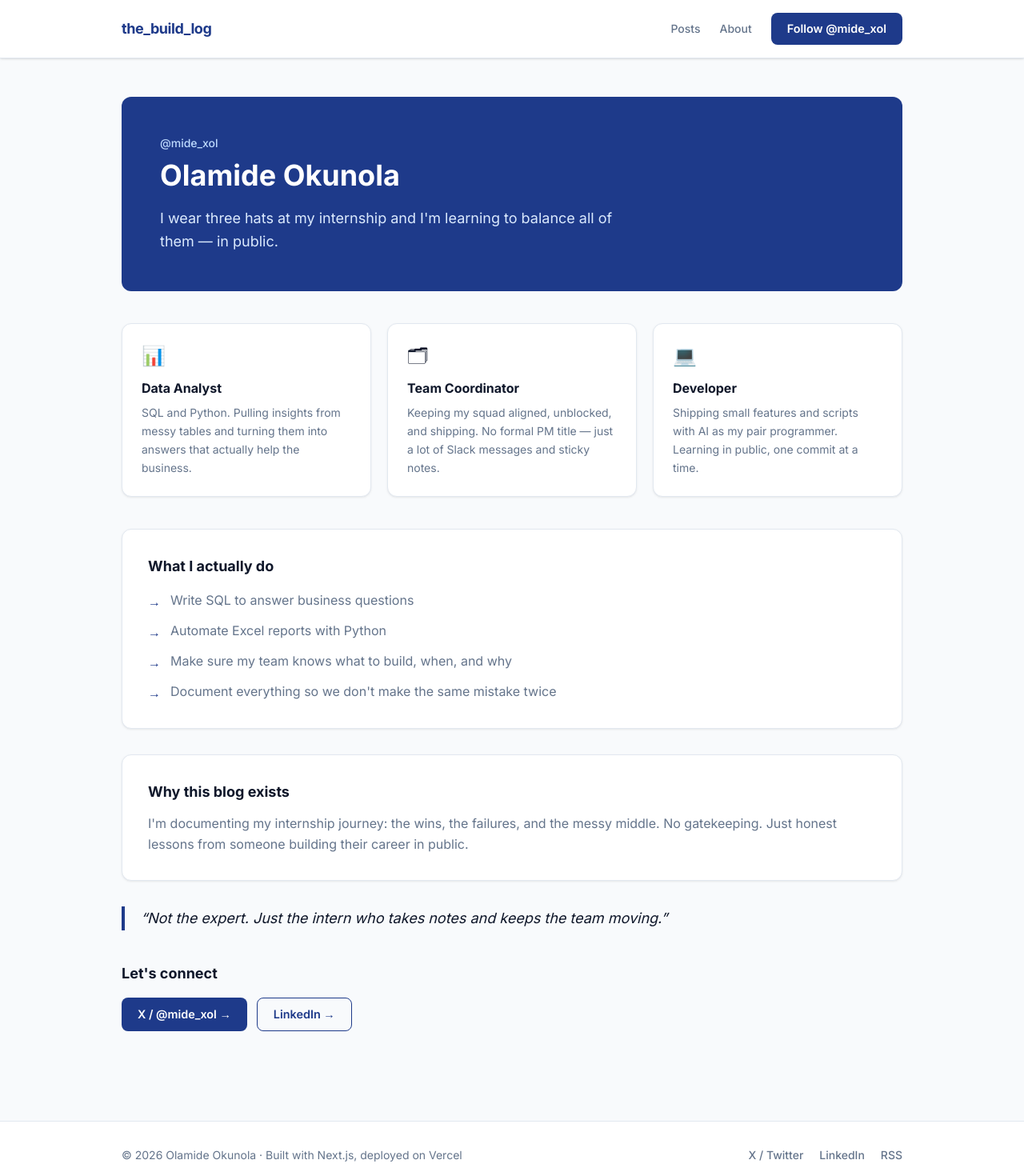
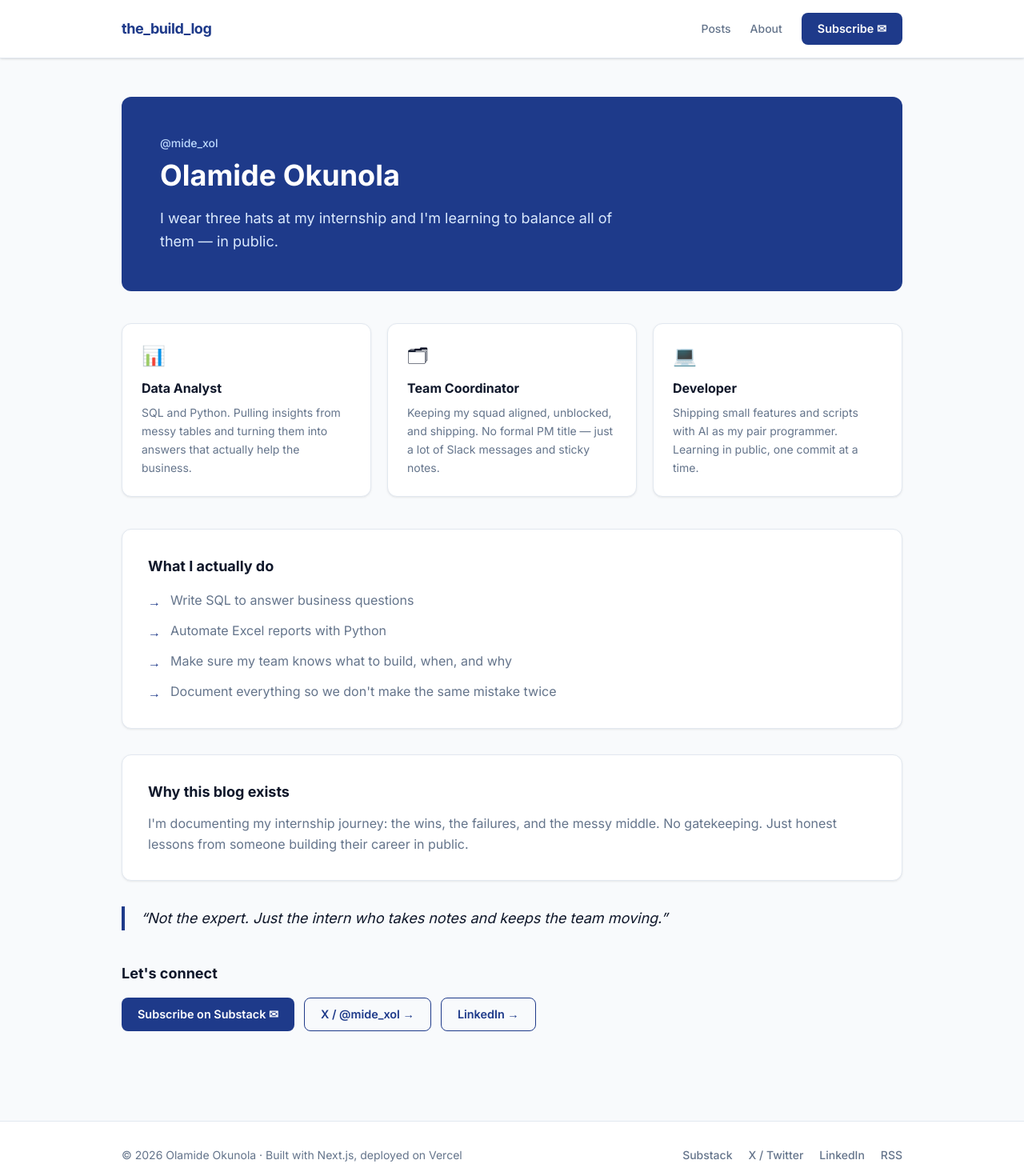
Before and after one commit to midexol/the-build-log, a Next.js app: page /about in a window 1280 px wide. Shown: the top 1470 px of the page at 80% size. Built offline with nearby package versions, Linux system fonts and the light colour scheme.

Commit message:
feat: add Substack link to nav, footer, and about page

```diff
--- a/app/about/page.tsx
+++ b/app/about/page.tsx
@@ -88,10 +88,18 @@ export default function AboutPage() {
         <h2 className="font-bold text-ink text-lg mb-4">Let&apos;s connect</h2>
         <div className="flex gap-3 flex-wrap">
           <a
+            href="https://midexol.substack.com/"
+            target="_blank"
+            rel="noopener noreferrer"
+            className="btn-primary"
+          >
+            Subscribe on Substack ✉
+          </a>
+          <a
             href="https://x.com/mide_xol"
             target="_blank"
             rel="noopener noreferrer"
-            className="btn-primary"
+            className="btn-outline"
           >
             X / @mide_xol →
           </a>
--- a/app/layout.tsx
+++ b/app/layout.tsx
@@ -38,12 +38,12 @@ export default function RootLayout({ children }: { children: React.ReactNode })
                   </Link>
                 </div>
                 <a
-                  href="https://x.com/mide_xol"
+                  href="https://midexol.substack.com/"
                   target="_blank"
                   rel="noopener noreferrer"
                   className="btn-primary text-sm py-1.5 px-4"
                 >
-                  Follow @mide_xol
+                  Subscribe ✉
                 </a>
               </div>
             </nav>
@@ -58,6 +58,14 @@ export default function RootLayout({ children }: { children: React.ReactNode })
                 © 2026 Olamide Okunola · Built with Next.js, deployed on Vercel
               </p>
               <div className="flex gap-5 text-sm font-medium">
+                <a
+                  href="https://midexol.substack.com/"
+                  target="_blank"
+                  rel="noopener noreferrer"
+                  className="text-muted hover:text-navy transition-colors"
+                >
+                  Substack
+                </a>
                 <a
                   href="https://x.com/mide_xol"
                   target="_blank"
```
